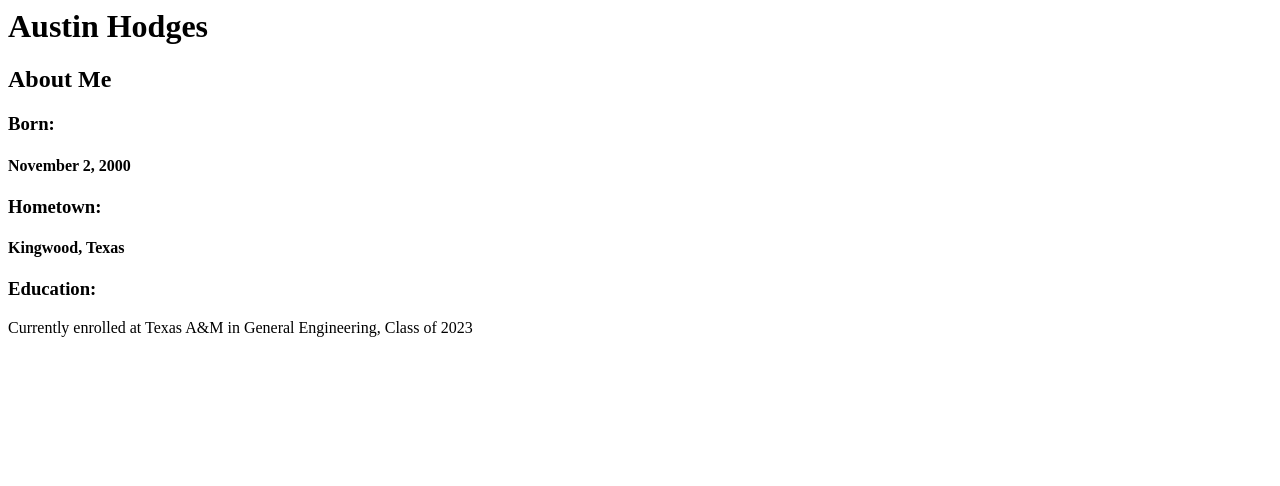
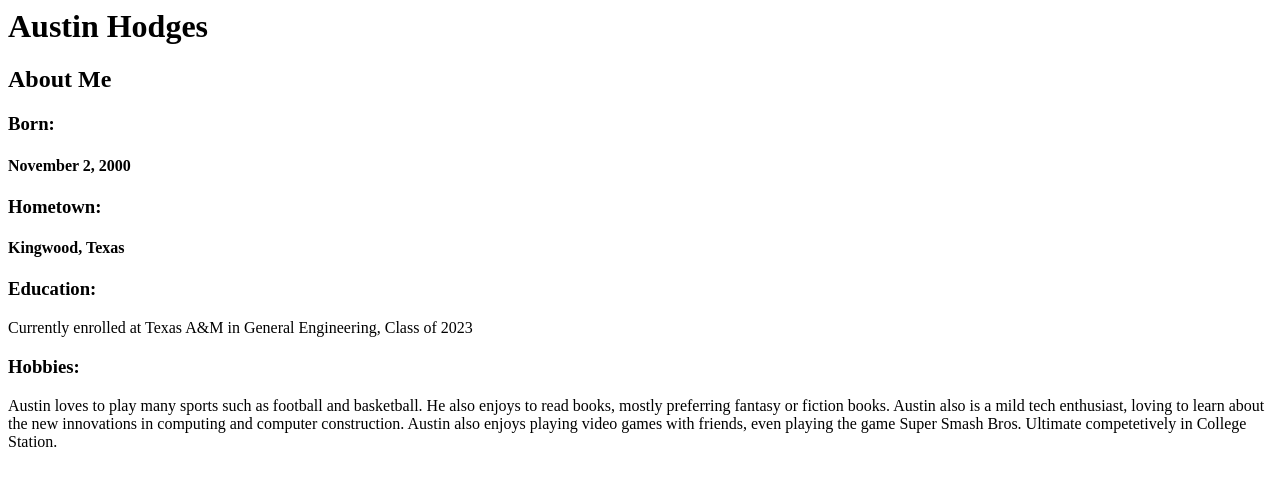
Before and after one commit to austin-hodges/Austin_Hodges, a plain HTML site: page index.html in a window 1280 px wide. Drawn offline with Linux system fonts and the light colour scheme.

Commit message:
Added Hobbies

```diff
--- a/index.html
+++ b/index.html
@@ -8,7 +8,11 @@
       <h4>Kingwood, Texas</h4>
       <h3>Education:</h3>
       <p>Currently enrolled at Texas A&M in General Engineering, Class of 2023</p>
-
+      <h3>Hobbies:</h3>
+      <p>Austin loves to play many sports such as football and basketball. He also enjoys to read books, mostly preferring fantasy or fiction books.
+        Austin also is a mild tech enthusiast, loving to learn about the new innovations in computing and computer construction. Austin also enjoys
+        playing video games with friends, even playing the game Super Smash Bros. Ultimate competetively in College Station.
+      </p>
 
 
 
```
